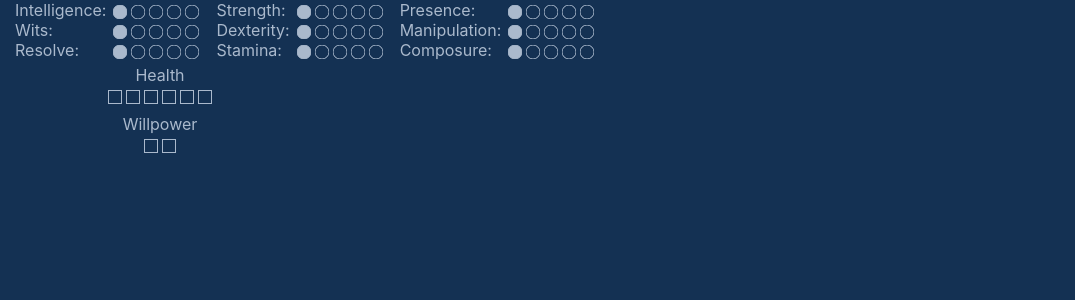
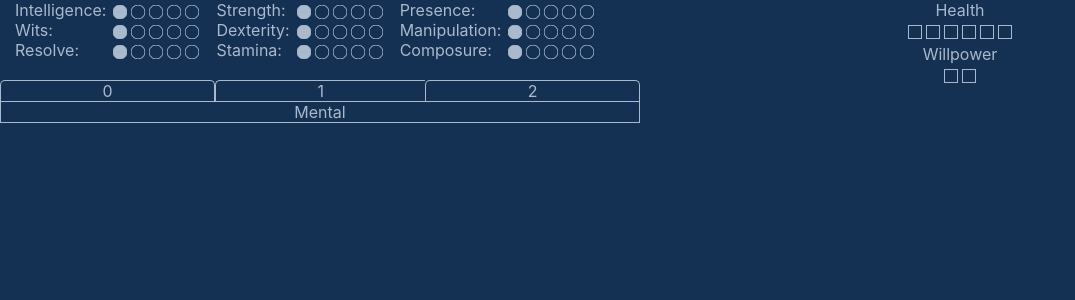
Before and after one commit to nemesisx00/ocsm, a React (Create React App) app in the folder frontend/: page / in a window 1280 px wide. Shown: the top 300 px of the page, without its empty margins (0-1075 px from the left). Built offline with nearby package versions, Linux system fonts and the light colour scheme.

Commit message:
Added a Tabs component; Creates a tab-based UI where each child element has a tab. Started working on a Skills component for the Changeling The Lost sheet.

```diff
--- a/frontend/src/components/WoD/Changeling/ChangelingTheLost.css
+++ b/frontend/src/components/WoD/Changeling/ChangelingTheLost.css
@@ -1,10 +1,29 @@
-.trackers
+.sheet.changelingTheLost
 {
-	width: 25%;
+	display: flex;
+	flex-direction: row;
 }
 
-.healthTracker,
-.willpowerTracker
+.sheet.changelingTheLost > .column
 {
-	padding: 5px;
+	flex-grow: 1;
+	flex-basis: 50%;
+	justify-content: left;
+
+	display: flex;
+	flex-direction: column;
 }
+.sheet.changelingTheLost > .column.right
+{
+	justify-content: right;
+}
+
+.sheet.changelingTheLost > .column > * { margin: 10px 0; }
+.sheet.changelingTheLost > .column > *:first-child { margin-top: 0; }
+.sheet.changelingTheLost > .column > *:last-child { margin-bottom: 0; }
+
+.trackers > *
+{
+	margin: 5px 0;
+}
+.trackers > *:first-child { margin-top: 0; }
--- a/frontend/src/components/WoD/Changeling/ChangelingTheLost.js
+++ b/frontend/src/components/WoD/Changeling/ChangelingTheLost.js
@@ -3,8 +3,9 @@ import Attributes from './Attributes'
 import HealthTracker from './HealthTracker'
 import WillpowerTracker from './WillpowerTracker'
 import './ChangelingTheLost.css'
+import Skills from './Skills'
 
-class ChangelingTheLost extends React.Component
+export default class ChangelingTheLost extends React.Component
 {
 	constructor(props)
 	{
@@ -64,15 +65,18 @@ class ChangelingTheLost extends React.Component
 	render()
 	{
 		return (
-			<div>
-				<Attributes attributes={this.state.attributes} />
-				<div className="trackers">
-					<HealthTracker max={this.state.base.size + this.state.attributes.resistance.stamina} />
-					<WillpowerTracker max={this.state.attributes.resistance.composure + this.state.attributes.resistance.resolve} />
+			<div className="sheet changelingTheLost">
+				<div className="column">
+					<Attributes attributes={this.state.attributes} />
+					<Skills />
+				</div>
+				<div className="column right">
+					<div className="trackers">
+						<HealthTracker max={this.state.base.size + this.state.attributes.resistance.stamina} />
+						<WillpowerTracker max={this.state.attributes.resistance.composure + this.state.attributes.resistance.resolve} />
+					</div>
 				</div>
 			</div>
 		)
 	}
 }
-
-export default ChangelingTheLost
--- /dev/null
+++ b/frontend/src/components/WoD/Changeling/Skills.js
@@ -0,0 +1,60 @@
+import React from 'react'
+import Tabs from '../../core/Tabs'
+import './Skills.css'
+
+export default class Skills extends React.Component
+{
+	constructor(props)
+	{
+		super(props)
+
+		this.state = {
+			mental: {
+				academics: 0,
+				computer: 0,
+				crafts: 0,
+				investigation: 0,
+				medicine: 0,
+				occult: 0,
+				politics: 0,
+				science: 0
+			},
+			physical: {
+				athletics: 0,
+				brawl: 0,
+				drive: 0,
+				firearms: 0,
+				larceny: 0,
+				stealth: 0,
+				survival: 0,
+				weaponry: 0
+			},
+			social: {
+				animalKen: 0,
+				empathy: 0,
+				expression: 0,
+				intimidation: 0,
+				socialize: 0,
+				streetwise: 0,
+				subterfuge: 0
+			}
+		}
+	}
+
+	render()
+	{
+		return (
+			<Tabs className="skills">
+				<div className="mental">
+					Mental
+				</div>
+				<div className="physical">
+					Physical
+				</div>
+				<div className="social">
+					Social
+				</div>
+			</Tabs>
+		)
+	}
+}
--- /dev/null
+++ b/frontend/src/components/core/Tabs.css
@@ -0,0 +1,50 @@
+.tabs > div.tabControls
+{
+	display: flex;
+	flex-direction: row;
+}
+
+.tabs > div.tabControls > *
+{
+	flex-grow: 1;
+	cursor: pointer;
+	border-top: 1px solid #AAB9CC;
+	border-left: 1px solid #AAB9CC;
+	border-top-left-radius: 5px;
+}
+
+.tabs > div.tabControls > *:first-child
+{
+	border-left: 1px solid #AAB9CC;
+}
+
+.tabs > div.tabControls > *:last-child
+{
+	border-right: 1px solid #AAB9CC;
+	border-top-right-radius: 5px;
+}
+
+.tabs > div.tabControls > *.selected
+{
+	border-right: 1px solid #AAB9CC;
+	border-top-left-radius: 5px;
+	border-top-right-radius: 5px;
+}
+
+.tabs > div.tabContainer
+{
+	/*
+	We don't want this container messing with the
+	layout of the children more than it needs to.
+	*/
+	padding: 0;
+	margin: 0;
+	border: 1px solid #AAB9CC;
+}
+
+.tabs > div.tabContainer > div.hidden
+{
+	position: absolute;
+	opacity: 0;
+	visibility: hidden;
+}
--- /dev/null
+++ b/frontend/src/components/core/Tabs.js
@@ -0,0 +1,68 @@
+import './Tabs.css'
+import React from 'react'
+
+const TabClassStub = 'tab-'
+const TabStates = Object.freeze({
+	Show: 'show',
+	Hide: 'hidden',
+	Selected: 'selected'
+})
+
+function normalizeClassNames(className, ...additions)
+{
+	let out = []
+	if(className && typeof className === 'string')
+		className.split(' ').forEach(word => out.push(word.trim()))
+	if(additions)
+		additions.forEach(word => { word.split(' ').forEach(w => out.push(w.trim())) })
+	return out.filter(val => val.length > 0).join(' ').trim()
+}
+
+export default class Tabs extends React.Component
+{
+	constructor(props)
+	{
+		super(props)
+
+		this.children = props.children
+
+		this.state = {
+			index: 0
+		}
+	}
+
+	render()
+	{
+		let tabs = []
+		let tabBodies = []
+		React.Children.forEach(this.children, (child, index) => {
+			let tabClass = `${TabClassStub}${index}`
+			tabs.push((
+				<div
+					key={tabClass}
+					className={normalizeClassNames(tabClass, (index === this.state.index ? TabStates.Selected : ''))}
+					onClick={() => this.tabClicked(index)}
+				>{index}</div>
+			))
+			tabBodies.push((
+				<div key={tabClass} className={normalizeClassNames(tabClass, (index === this.state.index ? TabStates.Show : TabStates.Hide))}>{child}</div>
+			))
+		})
+
+		return (
+			<div className="tabs">
+				<div className="tabControls">
+					{tabs}
+				</div>
+				<div className="tabContainer">
+					{tabBodies}
+				</div>
+			</div>
+		)
+	}
+
+	tabClicked(index)
+	{
+		this.setState({ index })
+	}
+}
```
Also changed, not shown: frontend/src/components/WoD/Changeling/Skills.css (added).
